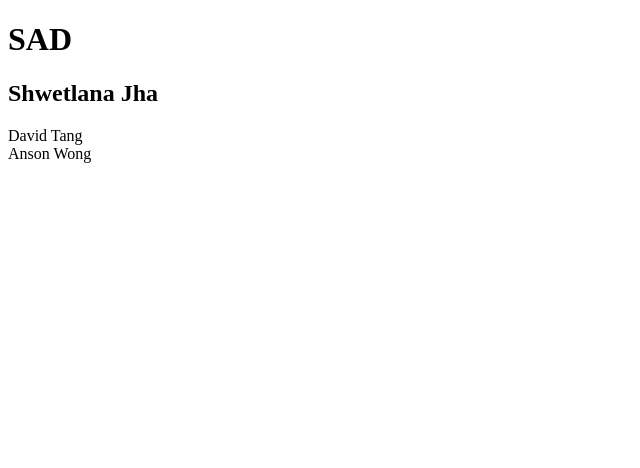
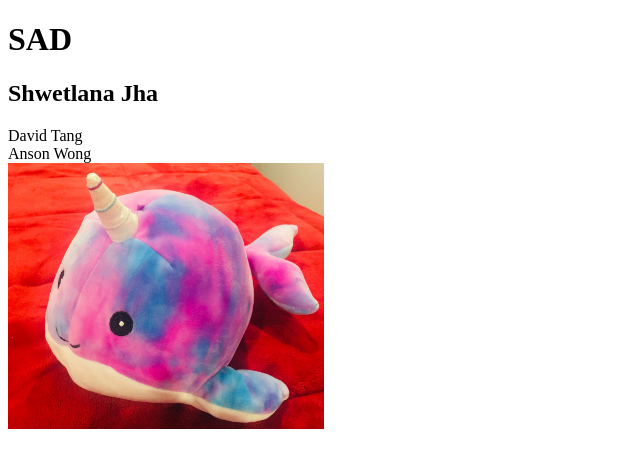
Before and after one commit to snow-apple/web, a plain HTML site: page index.html in a window 1280 px wide. Shown: the whole page, without its empty margins (0-640 px from the left). Drawn offline with Linux system fonts and the light colour scheme.

Commit message:
add ducky

```diff
--- a/index.html
+++ b/index.html
@@ -1,6 +1,13 @@
 <!DOCTYPE html>
 <html>
+  <head>
+    <title>Ocean</title>
+  </head>
+  <body>
   <h1> SAD </h1>
   <h2> Shwetlana Jha </h2>
-  David Tang <br> Anson Wong
+  David Tang <br> Anson Wong <br>
+
+  <img src="ocean.jpg" width="25%" height="25%"/>
+</body>
 </html>
```
Also changed, not shown: ocean.jpg (added).
